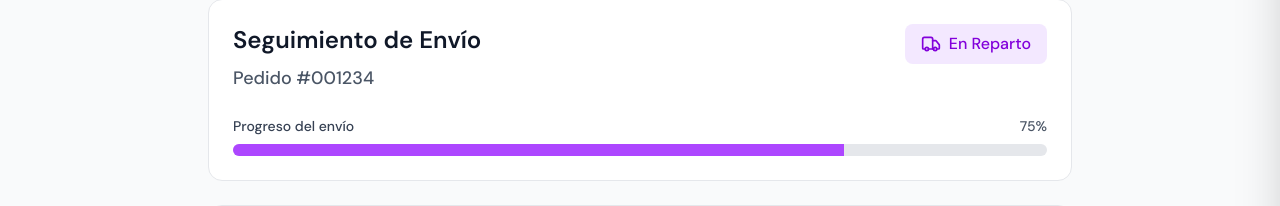
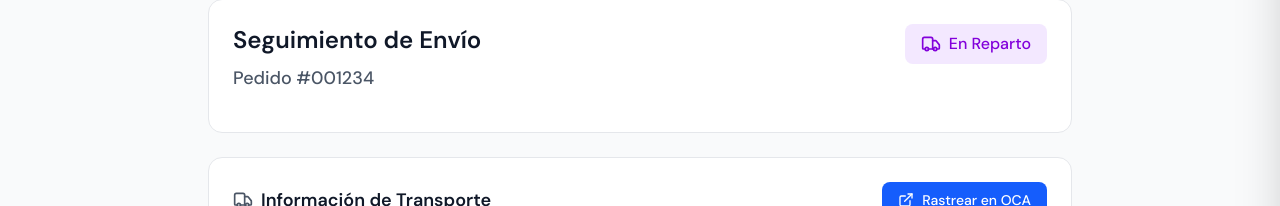
Before and after one commit to bausingcode/bausing-frontend, a Next.js app: page /tracking in a window 1280 px wide. Shown: the part 233-439 px from the top of the page. Built offline with nearby package versions, Linux system fonts and the light colour scheme; no server answers; sample sign-in values are in the browser's storage.

Commit message:
cambios tracking

```diff
--- a/app/(protected)/tracking/page.tsx
+++ b/app/(protected)/tracking/page.tsx
@@ -168,20 +168,6 @@ export default function TrackingPage() {
               <span className="font-medium">{trackingData.status}</span>
             </div>
           </div>
-
-          {/* Barra de Progreso */}
-          <div className="mt-6">
-            <div className="flex items-center justify-between mb-2">
-              <span className="text-sm font-medium text-gray-700">Progreso del envío</span>
-              <span className="text-sm font-medium text-gray-600">{trackingData.progress}%</span>
-            </div>
-            <div className="w-full bg-gray-200 rounded-full h-3 overflow-hidden">
-              <div
-                className={`h-full ${statusStyle.iconBg} transition-all duration-500 ease-out`}
-                style={{ width: `${trackingData.progress}%` }}
-              />
-            </div>
-          </div>
         </div>
 
         {/* Información de Transporte */}
```
Also changed, not shown: lib/api.ts (line endings or trailing spaces).
